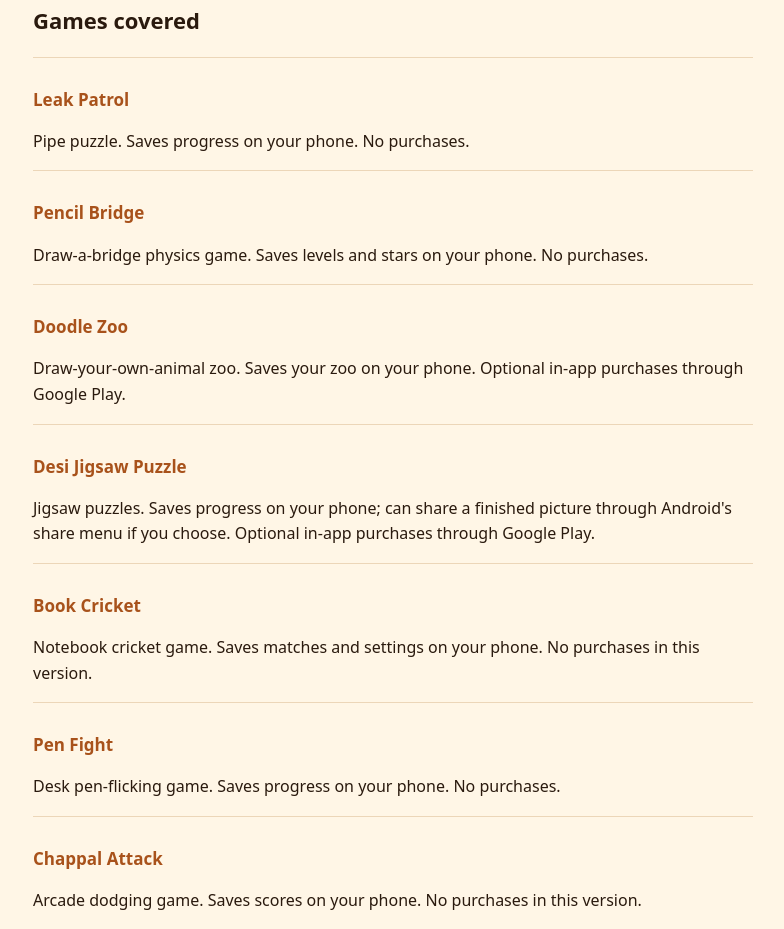
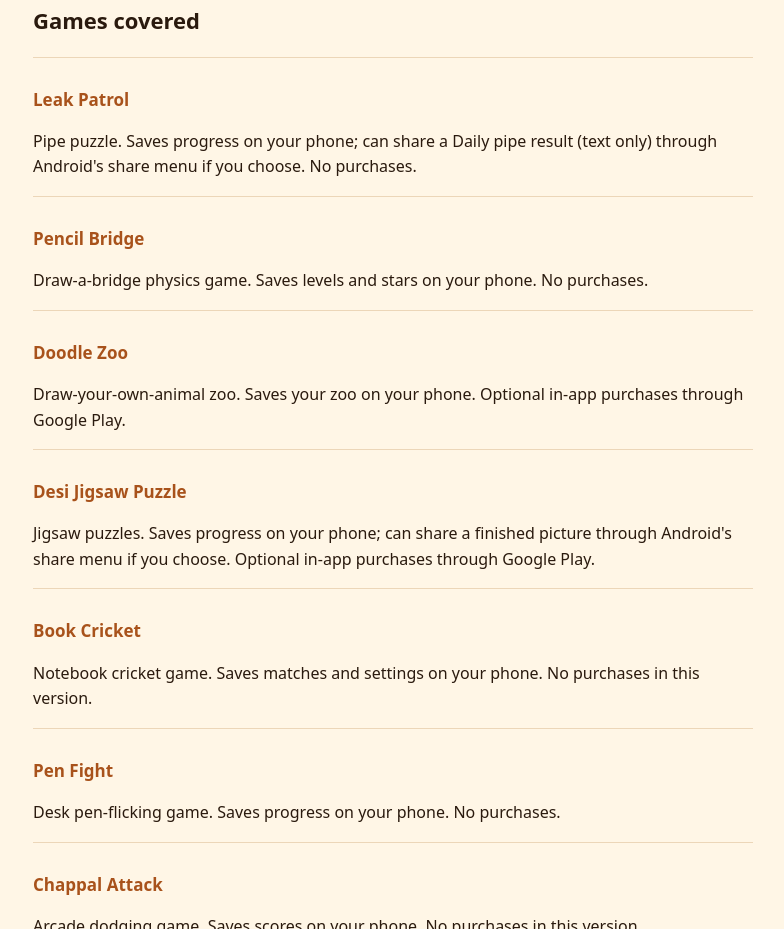
Before and after one commit to kshetty851-bit/chai-break-privacy, a plain HTML site: page index.html in a window 1280 px wide. Shown: the part 1192-2121 px from the top of the page, without its empty margins (247-1031 px from the left). Drawn offline with Linux system fonts and the light colour scheme.

Commit message:
Leak Patrol: mention sharing a Daily pipe result
Co-Authored-By: Claude Opus 5.5 <noreply@anthropic.com>

```diff
--- a/index.html
+++ b/index.html
@@ -35,7 +35,7 @@ a { color: #a8521b; }
 <p>The games do not collect personal information from anyone, including children.</p>
 
 <h2>Games covered</h2>
-<div class="game" id="leak-patrol"><h3>Leak Patrol</h3><p>Pipe puzzle. Saves progress on your phone. No purchases.</p></div>
+<div class="game" id="leak-patrol"><h3>Leak Patrol</h3><p>Pipe puzzle. Saves progress on your phone; can share a Daily pipe result (text only) through Android's share menu if you choose. No purchases.</p></div>
 <div class="game" id="pencil-bridge"><h3>Pencil Bridge</h3><p>Draw-a-bridge physics game. Saves levels and stars on your phone. No purchases.</p></div>
 <div class="game" id="doodle-zoo"><h3>Doodle Zoo</h3><p>Draw-your-own-animal zoo. Saves your zoo on your phone. Optional in-app purchases through Google Play.</p></div>
 <div class="game" id="desi-jigsaw-puzzle"><h3>Desi Jigsaw Puzzle</h3><p>Jigsaw puzzles. Saves progress on your phone; can share a finished picture through Android's share menu if you choose. Optional in-app purchases through Google Play.</p></div>
```
